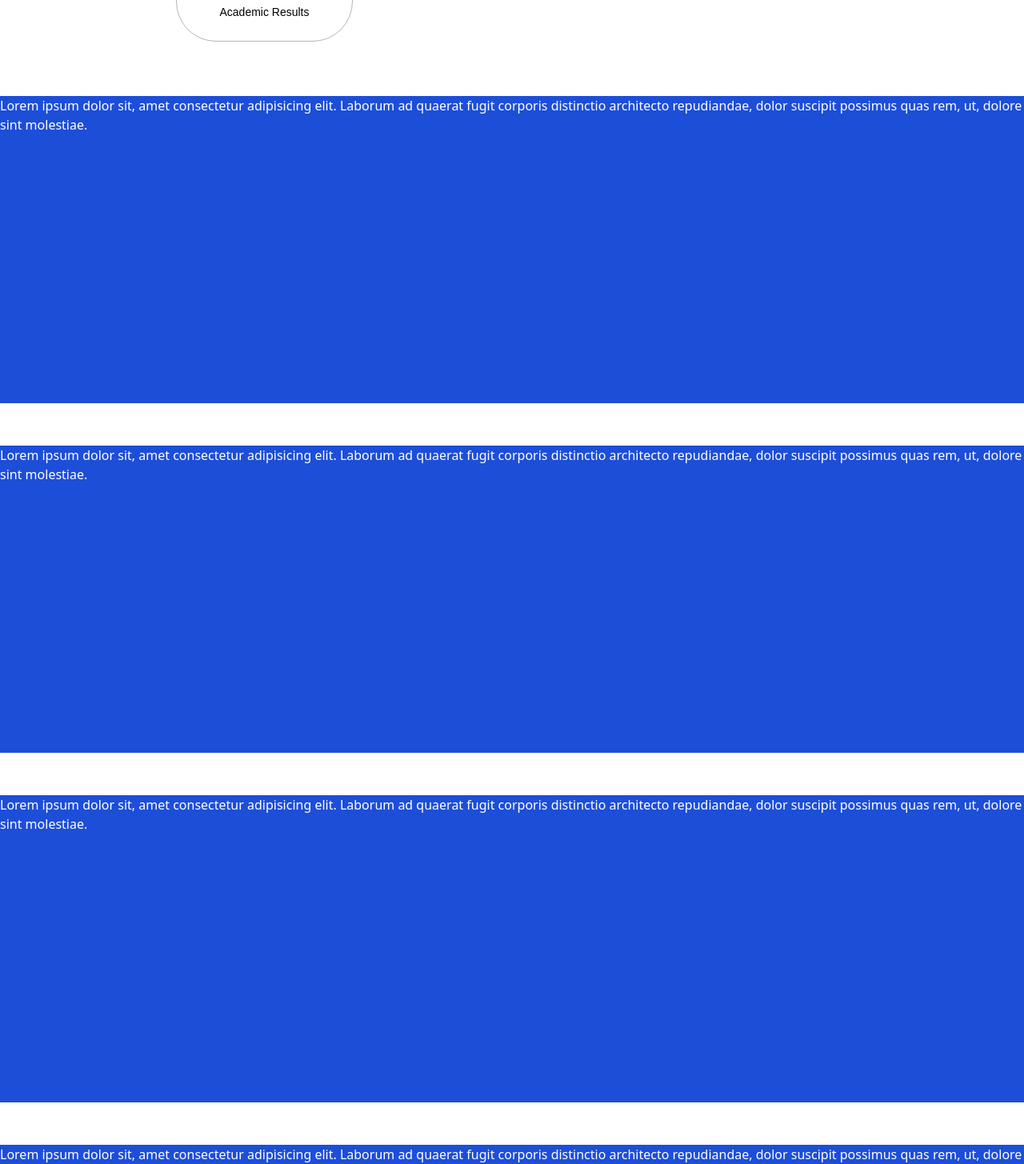
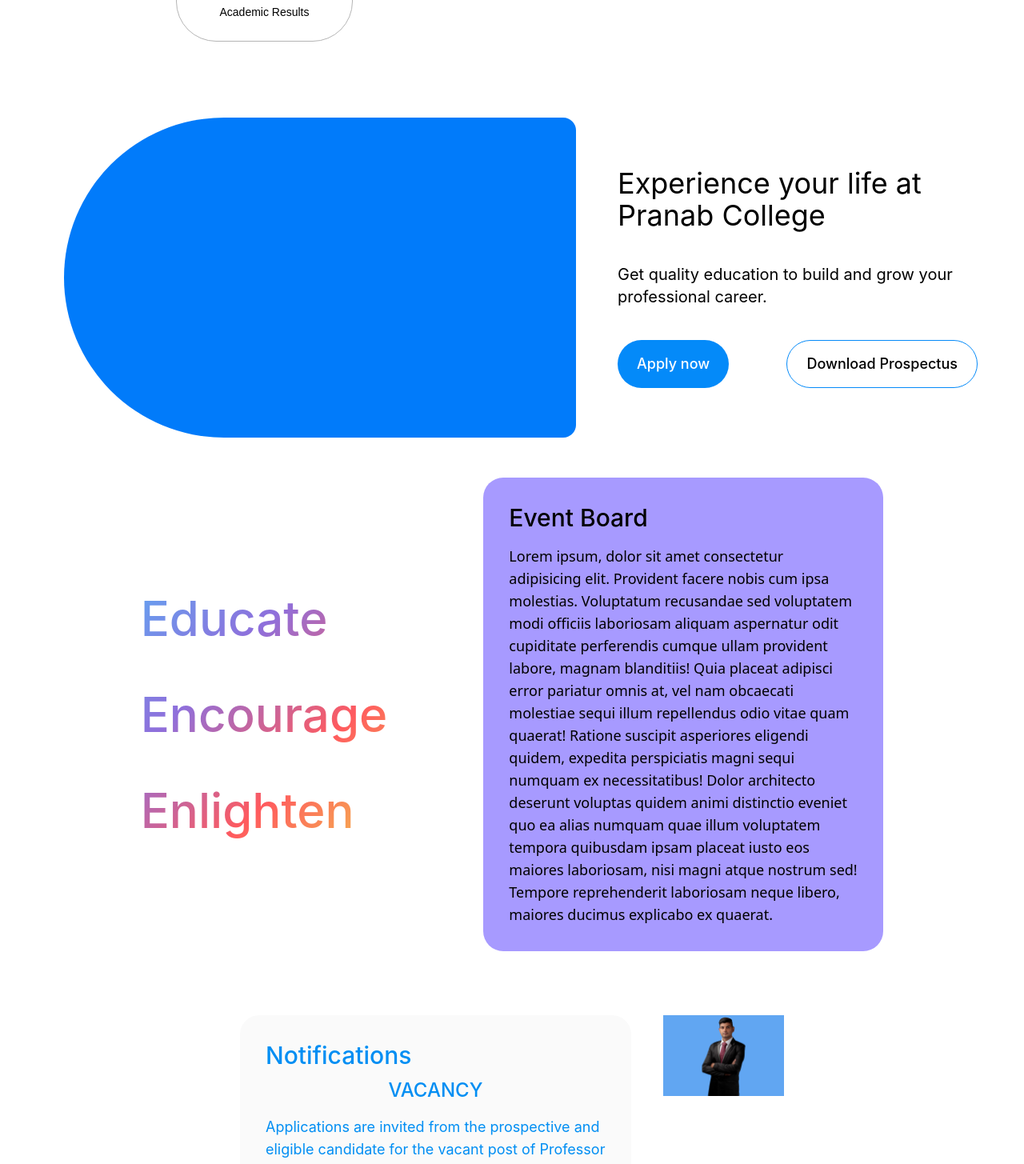
Before and after one commit to Axwaizee/pranab-college, a React (Vite) app: page / in a window 1280 px wide. Shown: the part 1300-2755 px from the top of the page at 80% size. Built offline with nearby package versions, Linux system fonts and the light colour scheme.

Commit message:
add motto and notification section

```diff
--- a/src/App.jsx
+++ b/src/App.jsx
@@ -3,6 +3,9 @@
 import Footer from "./components/Footer";
 import ImageCarausal from "./components/imageCarausal";
 import Quote from "./components/Quote";
+import CTA from "./components/CTA";
+import Motto from "./components/Motto";
+import Notification from "./components/Notification";
 
 export default function App() {
   return (
@@ -10,9 +13,9 @@
       <Header />
       <ImageCarausal />
       <Quote />
-      <Section />
-      <Section />
-      <Section />
+      <CTA />
+      <Motto />
+      <Notification />
       <Section />
       <Section />
       <Section />
--- /dev/null
+++ b/src/components/CTA.jsx
@@ -0,0 +1,35 @@
+import React from "react";
+
+const CTA = () => {
+  return (
+    <div className=" min-[200px]:max-[1180px]:relative flex desk:ml-[80px] desk:mt-[100px] desk:max-[1919px]:mt-[80px] mt-[25px] desk:max-[1919px]:mb-[25px] desk:mb-[30px] mb-5 min-[200px]:max-[1180px]:justify-center">
+      <div className="min-[200px]:max-[1180px]:w-full min-[200px]:max-[1180px]:px-5">
+        <div className=" bg-[#017bfa] desk:h-[600px] desk:w-[960px] desk:max-[1919px]:h-[400px] desk:max-[1919px]:w-[640px] h-[500px] min-[200px]:max-[1180px]:w-full desk:rounded-l-[300px] desk:rounded-r-3xl rounded-t-[300px] rounded-b-3xl"></div>
+      </div>
+      <div className="min-[200px]:max-[1180px]:absolute min-[200px]:max-[1180px]:object-contain bottom-[30px]">
+        <div className="flex flex-col justify-between h-full px-[52px] desk:py-[85px] desk:max-[1919px]:py-[62px]  gap-8">
+          <div>
+            <p className="desk:w-[450px]  font-inter font-normal desk:max-[1919px]:text-4xl desk:text-5xl text-2xl dark:text-white desk:leading-[57px]">
+              Experience your life at Pranab College
+            </p>
+          </div>
+          <div>
+            <p className="desk:w-[450px] font-inter font-normal desk:max-[1919px]:text-xl desk:text-2xl text-lg dark:text-white">
+              Get quality education to build and grow your professional career.
+            </p>
+          </div>
+          <div className="flex justify-between desk:w-[450px] min-[200px]:max-[1180px]:flex-col gap-2">
+            <button className="rounded-full px-6 py-[15px] bg-[#048AF9] hover:bg-[#0376d1] font-inter font-medium desk:max-[1919px]:text-lg desk:text-xl text-white">
+              Apply now
+            </button>
+            <button className="rounded-full px-6 py-[15px] font-inter font-medium desk:max-[1919px]:text-lg desk:text-xl dark:text-white hover:text-white hover:bg-[#048af9] border-[1px] border-[#048af9] transition ease-in-out duration-300">
+              Download Prospectus
+            </button>
+          </div>
+        </div>
+      </div>
+    </div>
+  );
+};
+
+export default CTA;
--- a/src/components/Footer.jsx
+++ b/src/components/Footer.jsx
@@ -1,6 +1,7 @@
 // import "./footer.css";
 
 //min-[200px]:max-[1180px]:
+// desk:max-[1919px]:
 
 function Footer() {
   return (
--- /dev/null
+++ b/src/components/Motto.jsx
@@ -0,0 +1,46 @@
+import React from "react";
+import "./styles/Motto.css";
+
+const Motto = () => {
+  return (
+    <div className="flex justify-center items-center desk:max-[1919px]:mt-[50px] desk:mt-[100px] mt-10 min-[200px]:max-[1180px]:px-5">
+      <div className="flex">
+        <div className="flex items-center justify-center min-[200px]:max-[1180px]:hidden ">
+          <div className=" mr-[120px]">
+            <p
+              id="motto"
+              className=" font-inter font-medium text-6xl leading-[120px]"
+            >
+              Educate <br />
+              Encourage <br /> Enlighten
+            </p>
+          </div>
+        </div>
+        <div className="desk:min-h-[500px] desk:w-[500px] bg-[#A79AFF] rounded-[25px] p-8">
+          <div className=" font-inter text-3xl font-medium">
+            <p>Event Board</p>
+          </div>
+          <div className="mt-4 text-lg">
+            <p>
+              Lorem ipsum, dolor sit amet consectetur adipisicing elit.
+              Provident facere nobis cum ipsa molestias. Voluptatum recusandae
+              sed voluptatem modi officiis laboriosam aliquam aspernatur odit
+              cupiditate perferendis cumque ullam provident labore, magnam
+              blanditiis! Quia placeat adipisci error pariatur omnis at, vel nam
+              obcaecati molestiae sequi illum repellendus odio vitae quam
+              quaerat! Ratione suscipit asperiores eligendi quidem, expedita
+              perspiciatis magni sequi numquam ex necessitatibus! Dolor
+              architecto deserunt voluptas quidem animi distinctio eveniet quo
+              ea alias numquam quae illum voluptatem tempora quibusdam ipsam
+              placeat iusto eos maiores laboriosam, nisi magni atque nostrum
+              sed! Tempore reprehenderit laboriosam neque libero, maiores
+              ducimus explicabo ex quaerat.
+            </p>
+          </div>
+        </div>
+      </div>
+    </div>
+  );
+};
+
+export default Motto;
--- /dev/null
+++ b/src/components/Notification.jsx
@@ -0,0 +1,50 @@
+import React from "react";
+
+const Notification = () => {
+  return (
+    <div className=" desk:px-[385px] desk:max-[1919px]:px-[300px] min-[200px]:max-[1180px]:px-5 desk:mt-[120px] desk:max-[1919px]:mt-[80px] min-[200px]:max-[1180px]:mt-12">
+      <div className="flex">
+        <div>
+          <div className="bg-[#fafafa] p-8 text-[#008EF3] rounded-3xl">
+            <div>
+              <p className=" font-inter font-medium text-3xl">Notifications</p>
+            </div>
+            <div className=" text-center mt-2.5">
+              <p className=" font-inter font-medium text-2xl">VACANCY</p>
+            </div>
+            <div className=" mt-4">
+              <p className=" font-inter desk:font-normal text-lg">
+                Applications are invited from the prospective and eligible
+                candidate for the vacant post of Professor / Associate-Professor
+                / Assistant-Professor in the Department of Political Science.
+                Qualifications required as per UGC norms. <br />
+                <br />
+                Qualified retired professors can also apply. Candidates may send
+                their resume during office hour or through email
+                pranabananda_wc@yahoo.com on or before 20th May 2024. <br />{" "}
+                <i>
+                  {" "}
+                  For further details contact: 03862-357469 / 9863233963 /
+                  7005658208
+                </i>
+              </p>
+            </div>
+          </div>
+        </div>
+        <div id="wrapper" className="min-[200px]:max-[1180px]:hidden ml-10">
+          <div id="container" className=" h-full ">
+            <div className="bg-[#61a6f2] ">
+              <img
+                className=" h-full w-full object-cover"
+                src="./public/assets/elements/principal/principal.png"
+                alt="Principal"
+              />
+            </div>
+          </div>
+        </div>
+      </div>
+    </div>
+  );
+};
+
+export default Notification;
--- a/src/components/Sidebar.jsx
+++ b/src/components/Sidebar.jsx
@@ -120,7 +120,7 @@
     <div className="z-[9999] absolute w-80 h-screen right-0 p-4 overflow-y-auto text-black dark:text-white bg-[#ffffff1a] bg-opacity-50 backdrop-blur-md dark:bg-[#4948481a]">
       <div className="relative z-50">
         {Object.keys(navItems).map((nav) => (
-          <div key={nav} className=" z-50">
+          <div key={nav} className=" z-50 select-none">
             <div
               id={nav}
               onClick={() => handleNavClick(nav)}
@@ -136,7 +136,7 @@
               >
                 {navItems[currentNav].map((option, index) => (
                   <div key={index} className=" z-50 p-2 pl-5  rounded-md ">
-                    {option}
+                    <a href="https://www.youtube.com">{option}</a>
                   </div>
                 ))}
               </div>
--- a/src/components/header.jsx
+++ b/src/components/header.jsx
@@ -38,7 +38,7 @@
 
   return (
     <>
-      <div className=" min-[200px]:max-[1180px]:fixed min-[200px]:max-[1180px]:w-full">
+      <div className=" min-[200px]:max-[1180px]:fixed min-[200px]:max-[1180px]:w-full z-[9999]">
         <div
           id="head"
           className="  dark:bg-[#1a1a1a] bg-white  flex h-14  dark:text-white  pl-4 pr-4 desk:h-full  desk:justify-center desk:mt-2.5 desk:mb-2.5"
@@ -76,7 +76,7 @@
               />
             </div>
           </div>
-          <div className="  bg items-center justify-between max-[1180px]:w-full flex desk:pl-60 desk:pr-60 ">
+          <div className="   bg items-center justify-between max-[1180px]:w-full flex desk:pl-60 desk:pr-60 ">
             <div className="">
               <p className="font-inter font-semibold text-xl desk:text-5xl desk:font-poppins desk:font-normal desk:uppercase desk:tracking-[.18em] desk:text-center">
                 Pranab College
--- a/src/components/imageCarausal.jsx
+++ b/src/components/imageCarausal.jsx
@@ -2,7 +2,7 @@
 
 const ImageCarausal = () => {
   return (
-    <div className="h-[500px] w-full bg-emerald-500 font-roboto items-center text-white justify-center mt-[60px] min-[200px]:max-[1180px]:mt-0">
+    <div className="select-none h-[500px] w-full bg-emerald-500 font-roboto items-center text-white justify-center mt-[60px] min-[200px]:max-[1180px]:mt-0">
       <div className="min-[200px]:max-[1180px]:pt-[60px]">
         imageCarausal Lorem ipsum dolor sit amet consectetur adipisicing elit.
         Libero nobis nemo nihil. Quos sint ut dolorem ex qui aliquam pariatur
--- /dev/null
+++ b/src/components/styles/Motto.css
@@ -0,0 +1,11 @@
+#motto {
+  background: -webkit-linear-gradient(
+    -45deg,
+    #61a6f2,
+    #8f6fdb,
+    #ff5a5e,
+    #f2c94c
+  );
+  -webkit-background-clip: text;
+  -webkit-text-fill-color: transparent;
+}
```
Also changed, not shown: public/assets/elements/principal/principal.png (added).
